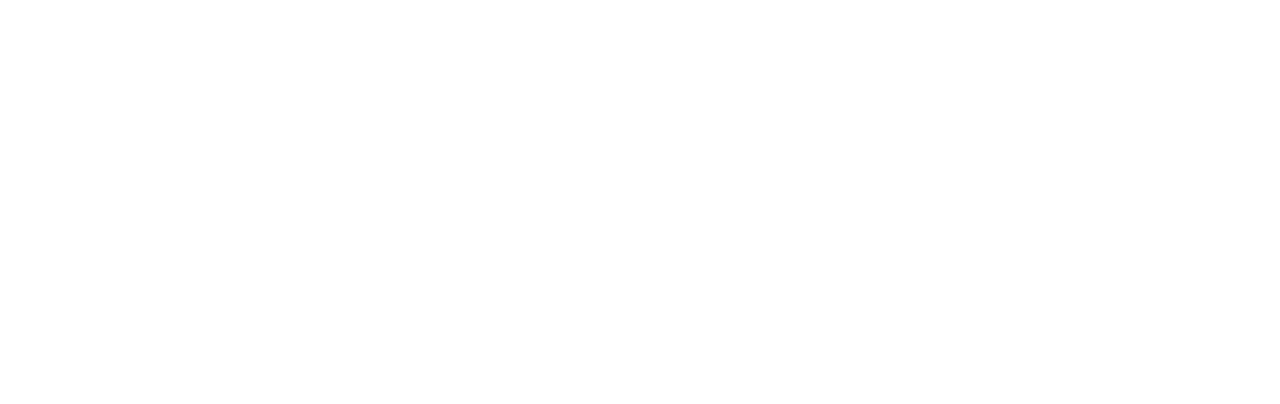
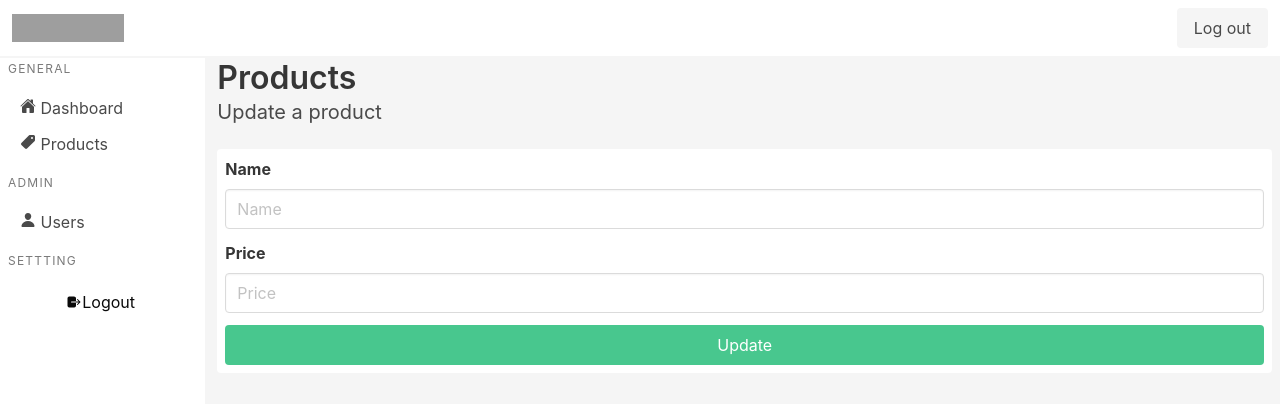
Before and after one commit to afifwijaya16/learn-react-crud-login, a React (Create React App) app in the folder frontend/: page /products/edit/1 in a window 1280 px wide. Before the commit this address had no page. Shown: the top 404 px of the page. Built offline with nearby package versions, Linux system fonts and the light colour scheme; grey boxes are pictures that could not be loaded.

Commit message:
product form add and edit page

```diff
--- a/frontend/src/App.js
+++ b/frontend/src/App.js
@@ -5,6 +5,8 @@
 import AddUser from "./pages/AddUser";
 import EditUser from "./pages/EditUser";
 import Products from "./pages/Products";
+import AddProduct from "./pages/AddProduct";
+import EditProduct from "./pages/EditProduct";
 function App() {
   return (
     <div>
@@ -16,6 +18,8 @@
           <Route path="/users/add" element={<AddUser />} />
           <Route path="/users/edit/:id" element={<EditUser />} />
           <Route path="/products" element={<Products />} />
+          <Route path="/products/add" element={<AddProduct />} />
+          <Route path="/products/edit/:id" element={<EditProduct />} />
         </Routes>
       </BrowserRouter>
     </div>
--- /dev/null
+++ b/frontend/src/components/FormAddProduct.js
@@ -0,0 +1,35 @@
+import React from "react";
+
+const FormAddProduct = () => {
+  return (
+    <div>
+      <h1 className="title">Product</h1>
+      <h2 className="subtitle">Add New Product</h2>
+      <div className="card p-2 mr-2 is-shadowless">
+        <div className="content">
+          <form>
+            <div className="field">
+              <label className="label">Name</label>
+              <div className="control">
+                <input type="text" className="input" placeholder="Name" />
+              </div>
+            </div>
+            <div className="field">
+              <label className="label">Price</label>
+              <div className="control">
+                <input type="number" className="input" placeholder="Price" />
+              </div>
+            </div>
+            <div className="field">
+              <div className="control">
+                <button className="button is-success is-fullwidth">Save</button>
+              </div>
+            </div>
+          </form>
+        </div>
+      </div>
+    </div>
+  );
+};
+
+export default FormAddProduct;
--- /dev/null
+++ b/frontend/src/components/FormEditProduct.js
@@ -0,0 +1,37 @@
+import React from "react";
+
+const FormEditProduct = () => {
+  return (
+    <div>
+      <h1 className="title">Products</h1>
+      <h2 className="subtitle">Update a product</h2>
+      <div className="card p-2 mr-2 is-shadowless">
+        <div className="content">
+          <form>
+            <div className="field">
+              <label className="label">Name</label>
+              <div className="control">
+                <input type="text" className="input" placeholder="Name" />
+              </div>
+            </div>
+            <div className="field">
+              <label className="label">Price</label>
+              <div className="control">
+                <input type="number" className="input" placeholder="Price" />
+              </div>
+            </div>
+            <div className="field">
+              <div className="control">
+                <button className="button is-success is-fullwidth">
+                  Update
+                </button>
+              </div>
+            </div>
+          </form>
+        </div>
+      </div>
+    </div>
+  );
+};
+
+export default FormEditProduct;
--- /dev/null
+++ b/frontend/src/pages/AddProduct.js
@@ -0,0 +1,13 @@
+import React from "react";
+import FormAddProduct from "../components/FormAddProduct";
+import Layout from "./Layout";
+
+const AddProduct = () => {
+  return (
+    <Layout>
+      <FormAddProduct />
+    </Layout>
+  );
+};
+
+export default AddProduct;
--- /dev/null
+++ b/frontend/src/pages/EditProduct.js
@@ -0,0 +1,13 @@
+import React from "react";
+import FormEditProduct from "../components/FormEditProduct";
+import Layout from "./Layout";
+
+const EditProduct = () => {
+  return (
+    <Layout>
+      <FormEditProduct />
+    </Layout>
+  );
+};
+
+export default EditProduct;
```
